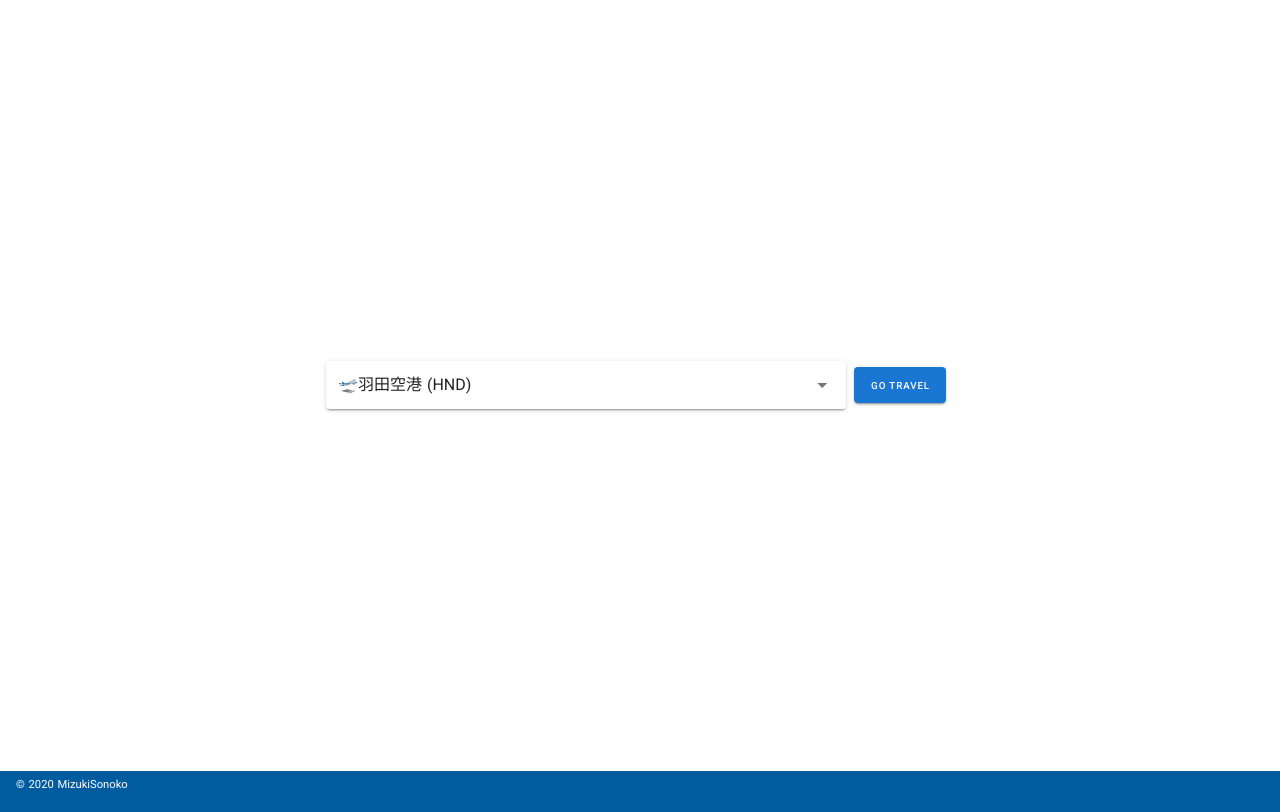
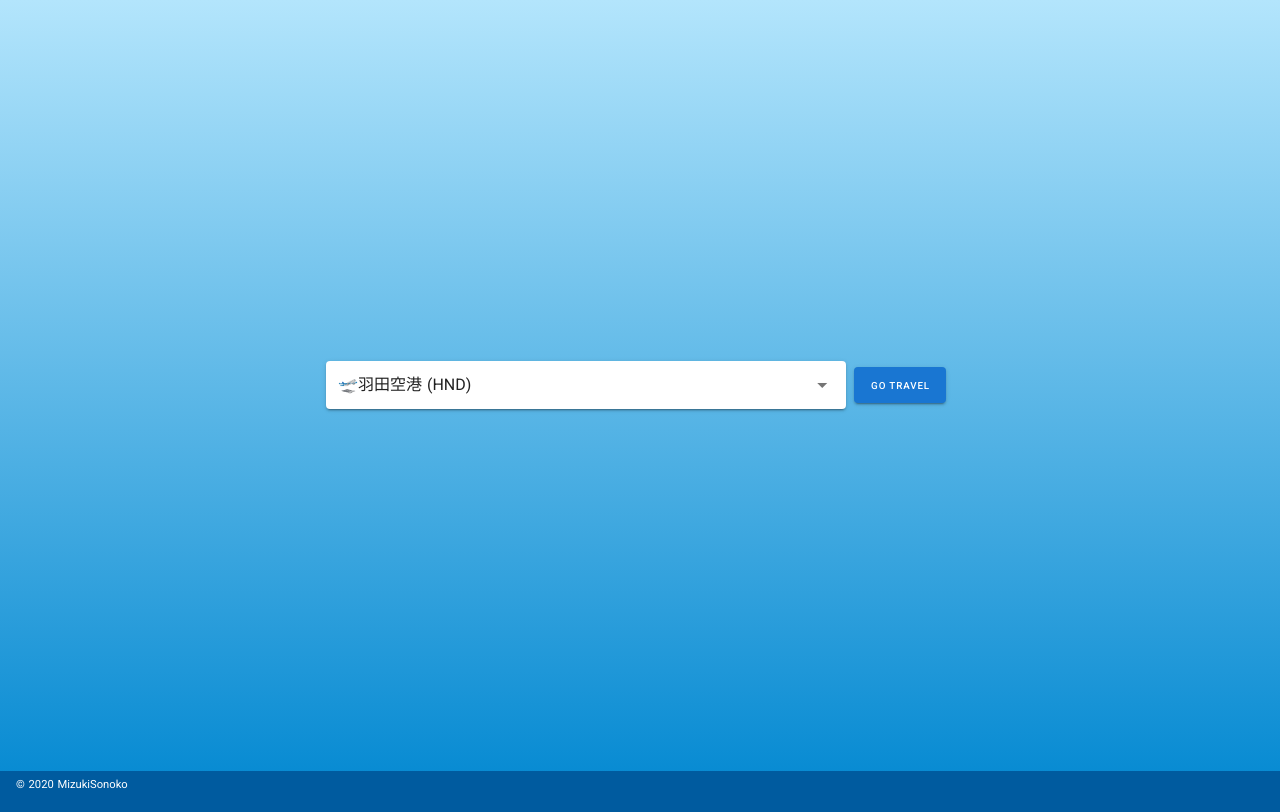
Before and after one commit to MizukiSonoko/buttobi-site, a Nuxt app: page / in a window 1280 px wide. Built offline with nearby package versions, Linux system fonts and the light colour scheme.

Commit message:
Update css in index

```diff
--- a/pages/index.vue
+++ b/pages/index.vue
@@ -2,6 +2,7 @@
   <v-layout
     column
     justify-center
+    class="main"
   >
     <v-row
         justify="center"
@@ -173,6 +174,9 @@ export default Vue.extend({
 </script>
 
 <style lang="postcss" scoped>
+.main{
+  background: linear-gradient(#b3e5fc, #0288d1);
+
   .header {
     min-height: 300px;
   }
@@ -183,5 +187,6 @@ export default Vue.extend({
     margin: 8px 0px;
     width: 600px;
   }
+}
 
 </style>
```
Lines whose indentation alone changed are shown as unchanged.
